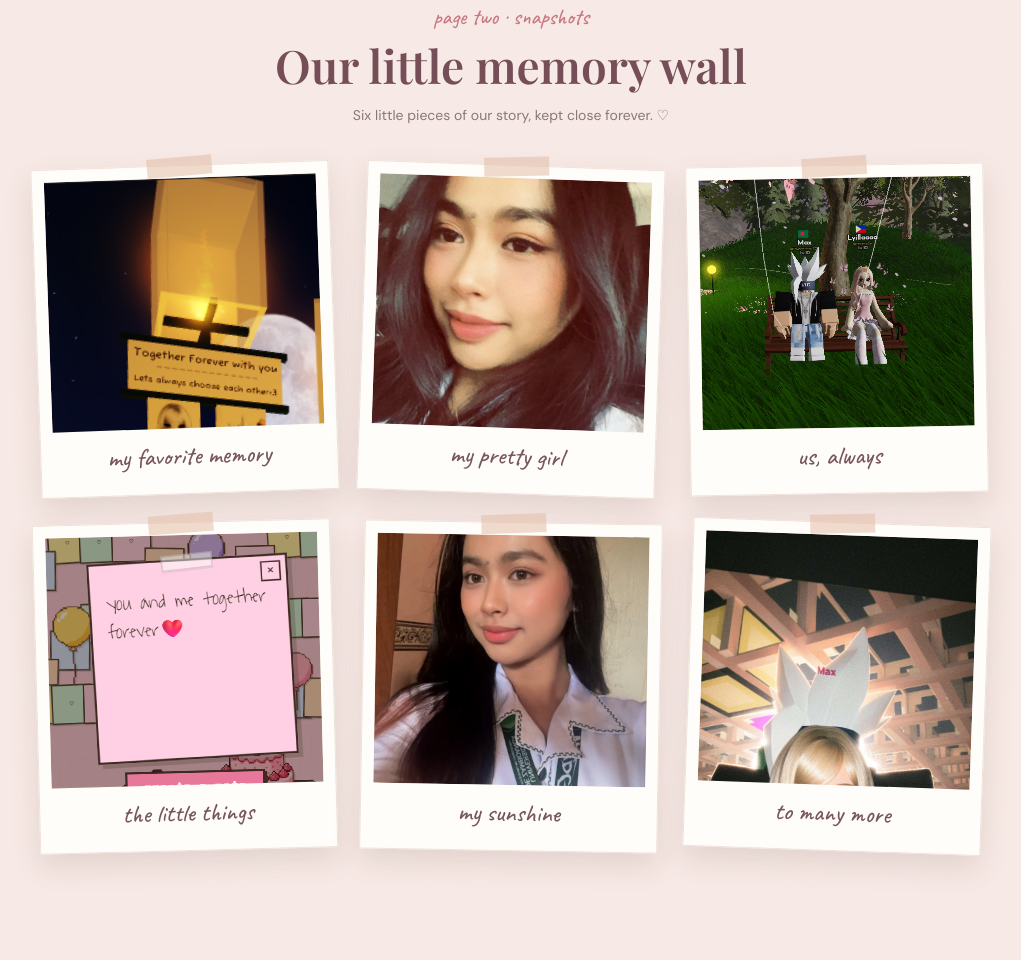
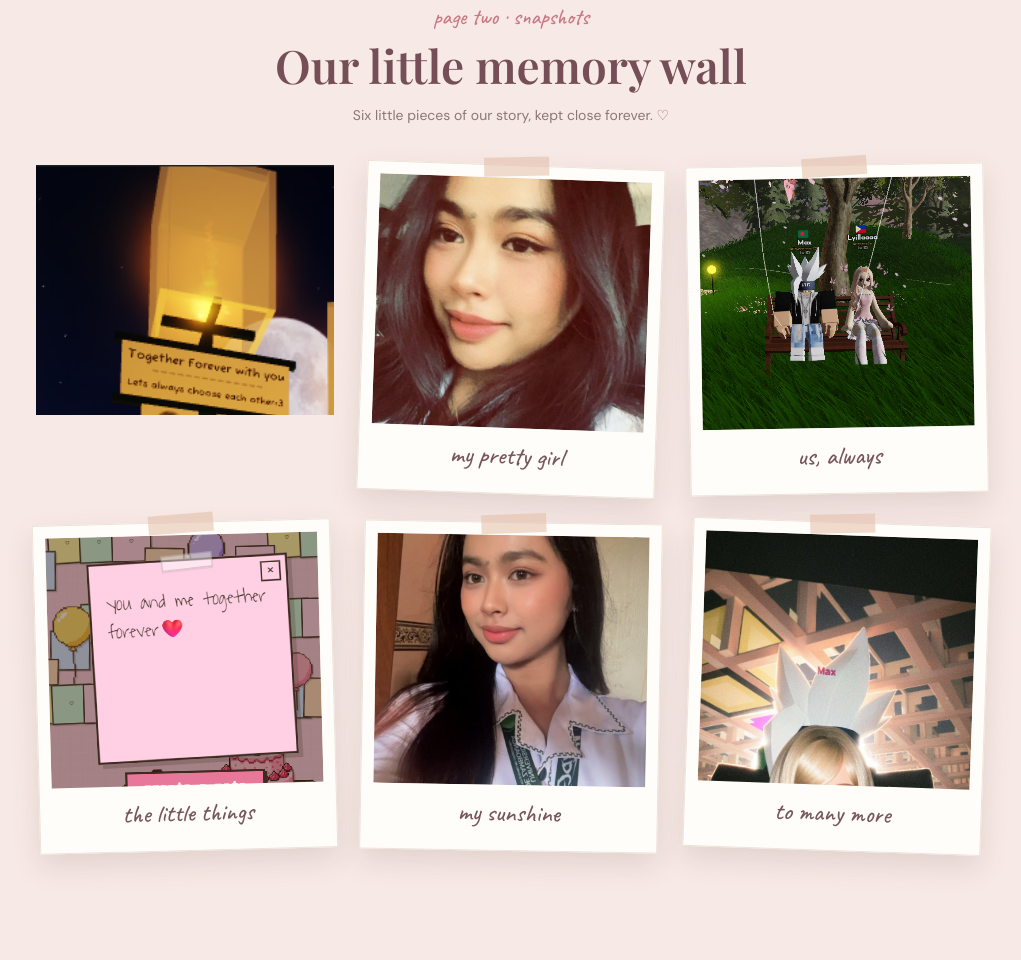
Before and after one commit to thundermax26/5th-monthsary, a plain HTML site: page index.html in a window 1280 px wide. Shown: the part 1435-2395 px from the top of the page, without its empty margins (129-1150 px from the left). Drawn offline with nearby package versions, Linux system fonts and the light colour scheme.

Commit message:
Update index.html

```diff
--- a/index.html
+++ b/index.html
@@ -179,12 +179,10 @@ footer{text-align:center;padding:25px;color:#a18181;font-size:11px}.heart-float{
   <div class="gallery">
 
     <!-- PHOTO 1 -->
-    <div class="polaroid" style="--r:-2deg">
-      <div class="photo">
-        <img src="photos/photo1.jpg" alt="Our favorite memory">
-      </div>
-      <div class="caption">my favorite memory</div>
-    </div>
+    <div class="photo">
+    <img src="photos/photo1.jpg"
+         alt="Our favorite memory">
+</div>
 
     <!-- PHOTO 2 -->
     <div class="polaroid" style="--r:2deg">
```
